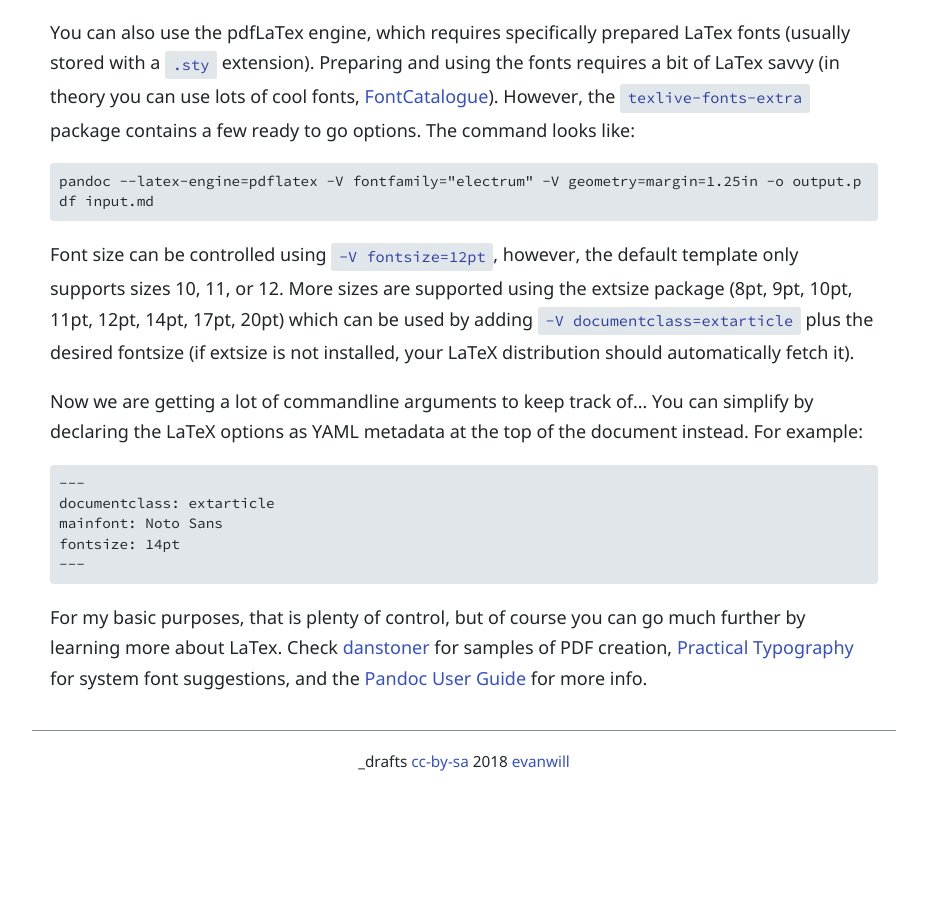
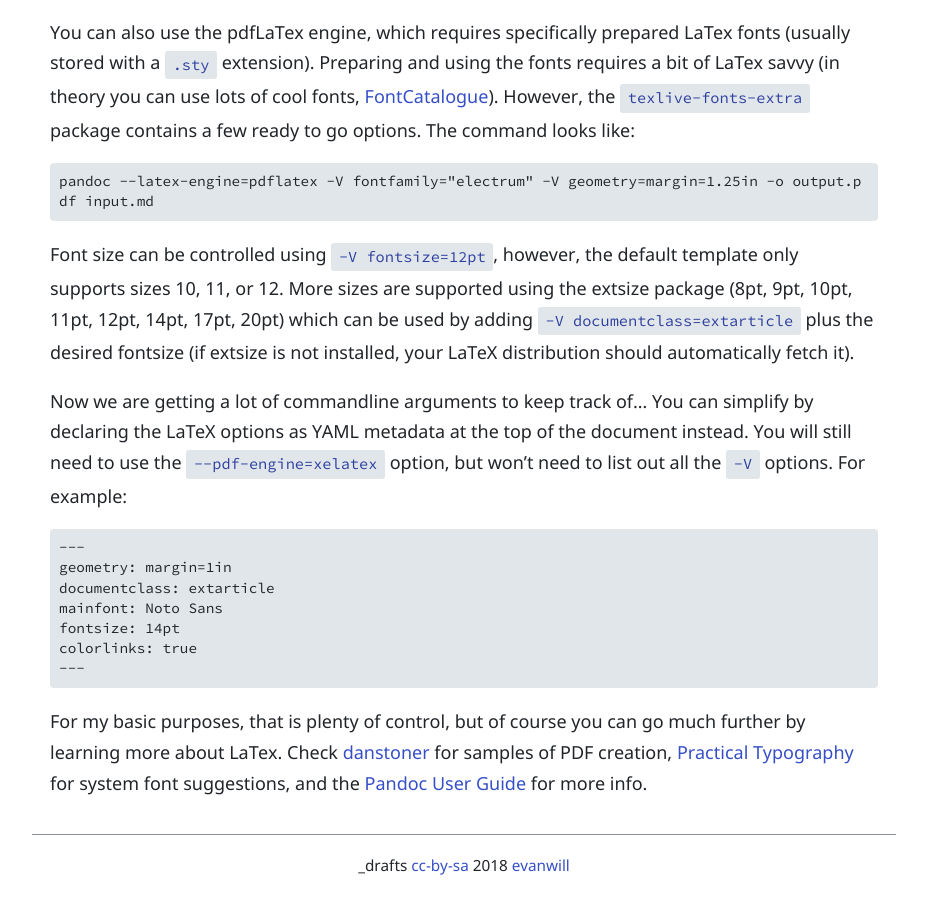
Before and after one commit to evanwill/_drafts, a Jekyll site: the page built from _notes/pandoc.md, in a window 1280 px wide and 900 px high, scrolled down 1653 px. Shown: the whole window, without its empty margins (176-1103 px from the left). Built offline with Jekyll 4.4.1, drawn with Linux system fonts in a browser that asks for light colours; before the commit the page ends 2449 px from its top, so only the background shows below that.

Commit message:
more var in pandoc

````diff
--- a/_notes/pandoc.md
+++ b/_notes/pandoc.md
@@ -75,13 +75,16 @@ More sizes are supported using the extsize package (8pt, 9pt, 10pt, 11pt, 12pt,
 
 Now we are getting a lot of commandline arguments to keep track of...
 You can simplify by declaring the LaTeX options as YAML metadata at the top of the document instead.
+You will still need to use the `--pdf-engine=xelatex` option, but won't need to list out all the `-V` options.
 For example:
 
 ```
 ---
+geometry: margin=1in
 documentclass: extarticle
 mainfont: Noto Sans
 fontsize: 14pt
+colorlinks: true
 ---
 ```
 
````
